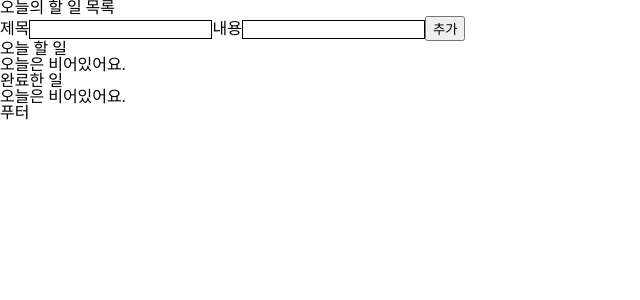
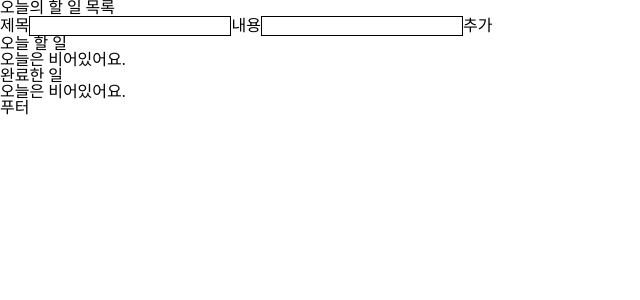
Before and after one commit to ByungyeonKim/react-to-do-list, a React (Create React App) app: page / in a window 1280 px wide. Shown: the top 300 px of the page, without its empty margins (0-640 px from the left). Built offline with nearby package versions, Linux system fonts and the light colour scheme.

Commit message:
Add Tailwind CSS

```diff
--- a/package.json
+++ b/package.json
@@ -34,5 +34,8 @@
       "last 1 firefox version",
       "last 1 safari version"
     ]
+  },
+  "devDependencies": {
+    "tailwindcss": "^3.4.1"
   }
 }
--- /dev/null
+++ b/tailwind.config.js
@@ -0,0 +1,8 @@
+/** @type {import('tailwindcss').Config} */
+module.exports = {
+  content: ['./src/**/*.{js,jsx,ts,tsx}'],
+  theme: {
+    extend: {},
+  },
+  plugins: [],
+};
```
Also changed, not shown: src/index.css (+6 -4 lines), 1 other file (tests, documents, lock files or other folders).
